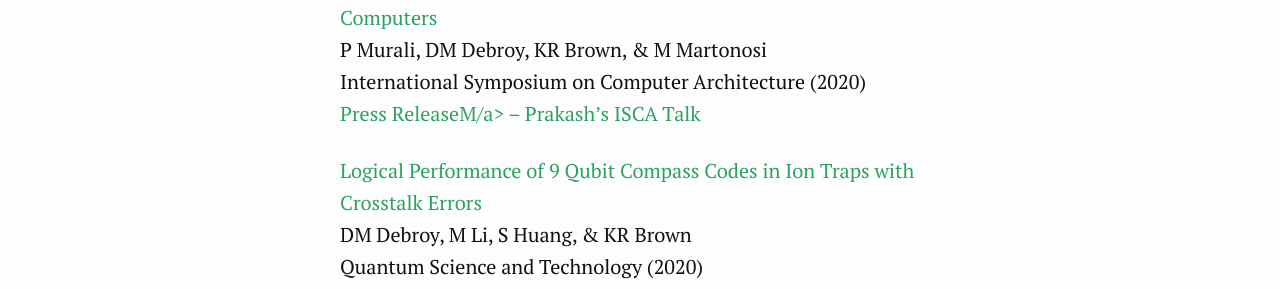
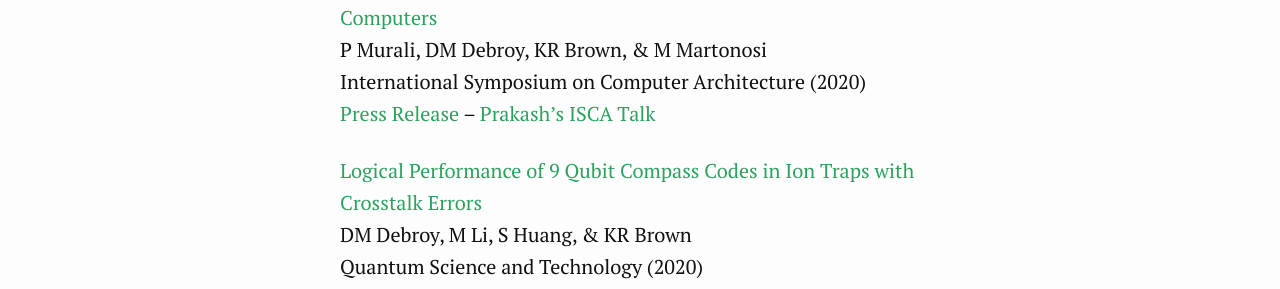
Before and after one commit to Dripto/dripto.github.io, a Jekyll site: the page built from research.markdown, in a window 1280 px wide. Shown: the part 237-526 px from the top of the page. Built offline with Jekyll 4.4.1, drawn with Linux system fonts in a browser that asks for light colours.

Commit message:
Update research.markdown

```diff
--- a/research.markdown
+++ b/research.markdown
@@ -9,7 +9,7 @@ permalink:
 <a href="https://conferences.computer.org/isca/pdfs/ISCA2020-4QlDegUf3fKiwUXfV0KdCm/466100a529/466100a529.pdf">Architecting Noisy Intermediate-Scale Trapped Ion Quantum Computers</a>\\
 P Murali, DM Debroy, KR Brown, & M Martonosi\\
 International Symposium on Computer Architecture (2020)\\
-<a href = "https://phys.org/news/2020-07-ion-technology-quantum.html"> Press ReleaseM/a> -- <a href="https://www.youtube.com/watch?v=eSjgttQrZpE"> Prakash's ISCA Talk</a>
+<a href = "https://phys.org/news/2020-07-ion-technology-quantum.html"> Press Release</a> -- <a href="https://www.youtube.com/watch?v=eSjgttQrZpE"> Prakash's ISCA Talk</a>
 
 <a href="https://iopscience.iop.org/article/10.1088/2058-9565/ab7e80/meta">Logical Performance of 9 Qubit Compass Codes in Ion Traps with Crosstalk Errors</a>\\
 DM Debroy, M Li, S Huang, & KR Brown\\
```
